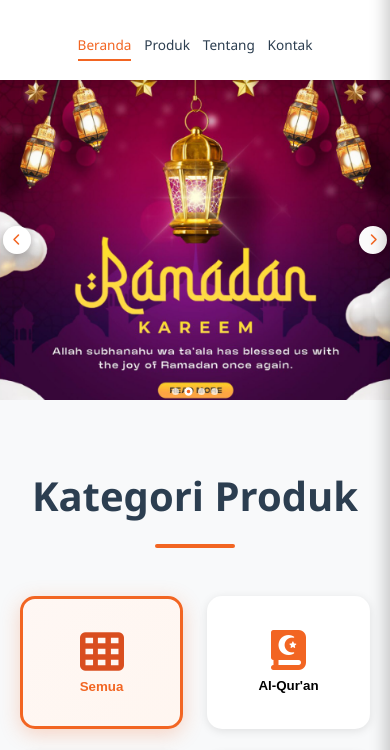
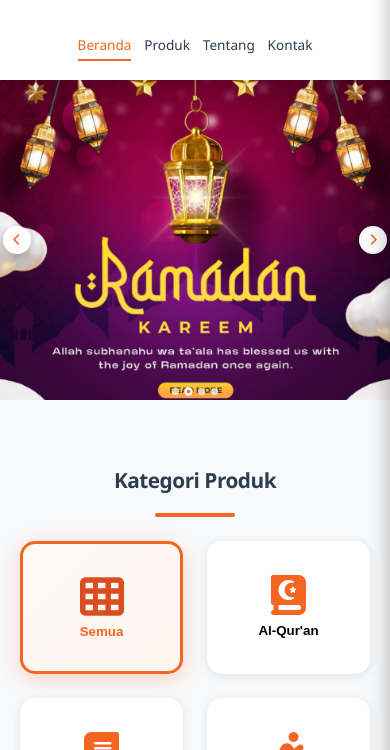
Before and after one commit to robianaweda/ramadhanmall, a plain HTML site: page index.html in a window 390 px wide. Shown: the part 73-823 px from the top of the page. Drawn offline with Linux system fonts and the light colour scheme.

Commit message:
Change Style CSS
Perubahan ukuran huruf judul section

```diff
--- a/styles.css
+++ b/styles.css
@@ -296,10 +296,12 @@ header {
 
 .section-title {
     text-align: center;
-    font-size: 2.5rem;
-    margin-bottom: 3rem;
+    font-size: 2rem;
+    margin-bottom: 2.5rem;
     color: var(--dark-color);
     position: relative;
+    font-weight: 700;
+    letter-spacing: -0.5px;
 }
 
 .section-title::after {
@@ -970,6 +972,11 @@ footer {
         padding: 0.5rem 1rem;
     }
 
+    .section-title {
+        font-size: 1.75rem;
+        margin-bottom: 2rem;
+    }
+
     .slider-banner {
         background: transparent;
     }
@@ -1020,6 +1027,11 @@ footer {
 }
 
 @media (max-width: 600px) {
+    .section-title {
+        font-size: 1.5rem;
+        margin-bottom: 1.75rem;
+    }
+
     .slider-banner {
         background: transparent;
     }
@@ -1098,6 +1110,11 @@ footer {
         font-size: 0.65rem;
         top: -6px;
         right: -6px;
+    }
+
+    .section-title {
+        font-size: 1.3rem;
+        margin-bottom: 1.5rem;
     }
 
     .slider-banner {
```
